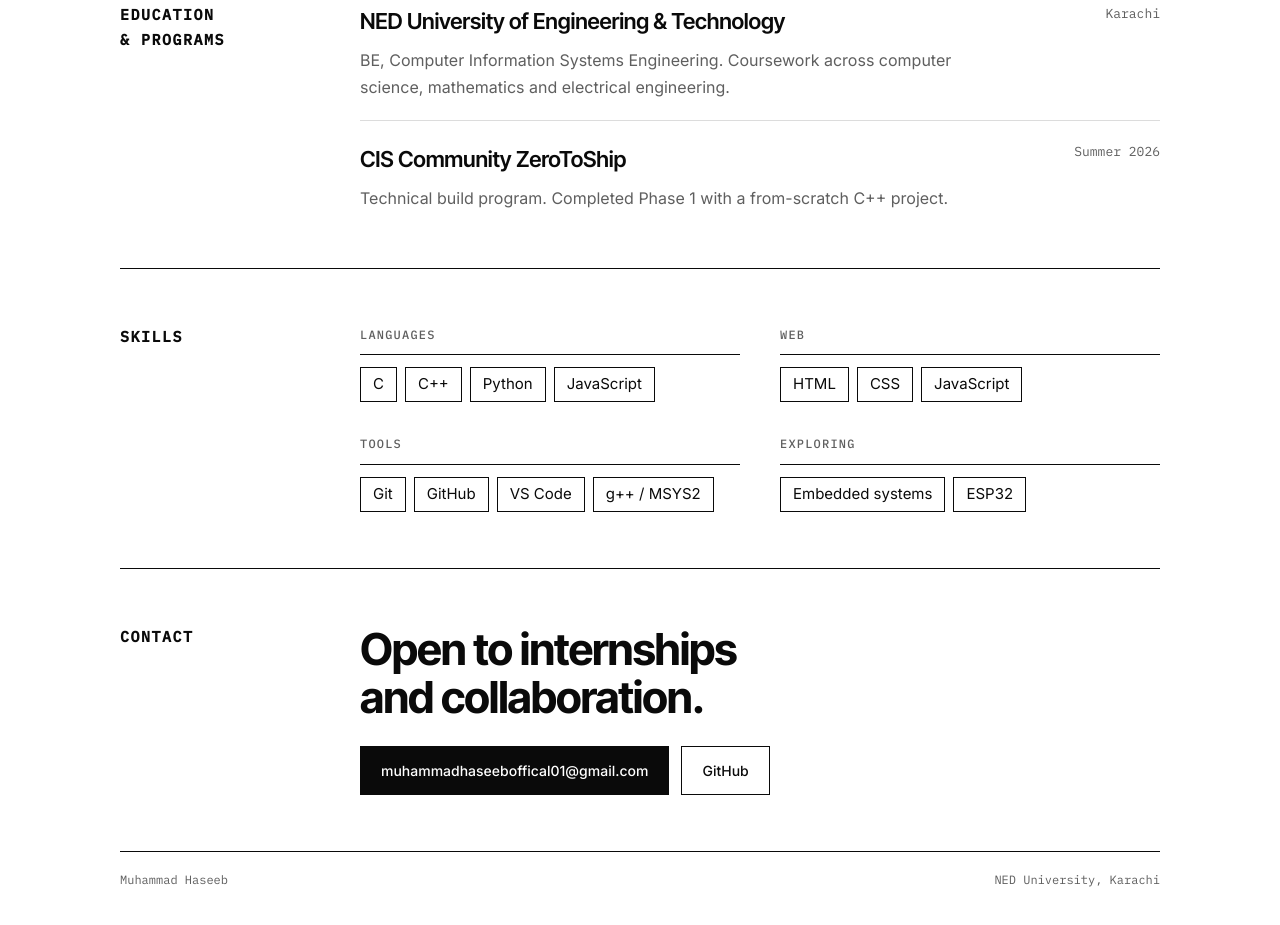
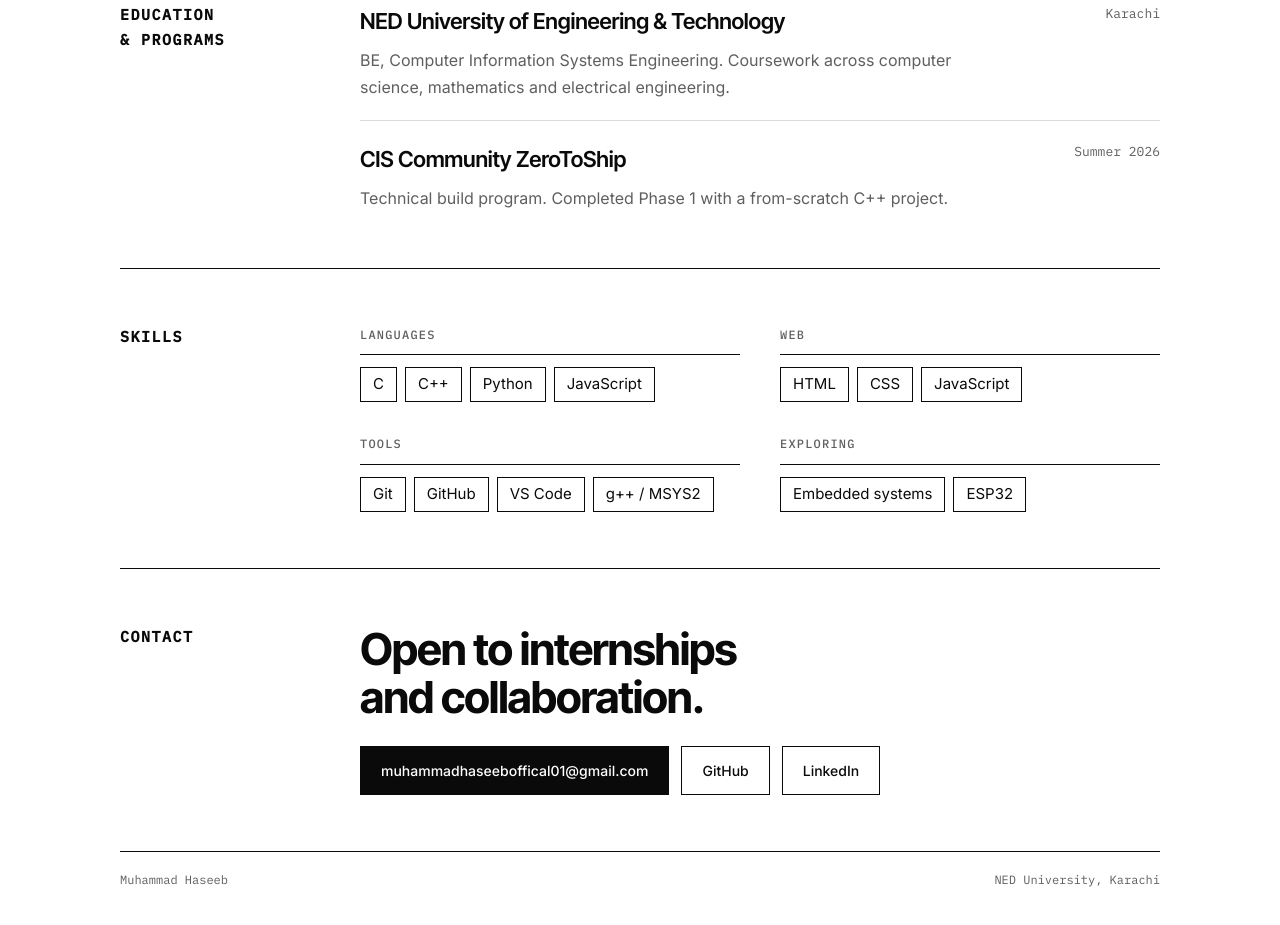
Before and after one commit to smith-willson/Muhammadhaseebportfolio, a plain HTML site: page index.html in a window 1280 px wide. Shown: the part 2092-3017 px from the top of the page. Drawn offline with Linux system fonts and the light colour scheme.

Commit message:
Add LinkedIn

```diff
--- a/index.html
+++ b/index.html
@@ -210,6 +210,7 @@ footer { display: flex; justify-content: space-between; gap: 16px; flex-wrap: wr
       <div class="cta">
         <a class="btn" href="mailto:muhammadhaseeboffical01@gmail.com">muhammadhaseeboffical01@gmail.com</a>
         <a class="btn alt" href="https://github.com/smith-willson">GitHub</a>
+        <a class="btn alt" href="https://www.linkedin.com/in/muhammad-haseeb-soomro-1843aa451/">LinkedIn</a>
       </div>
     </div>
   </section>
```
